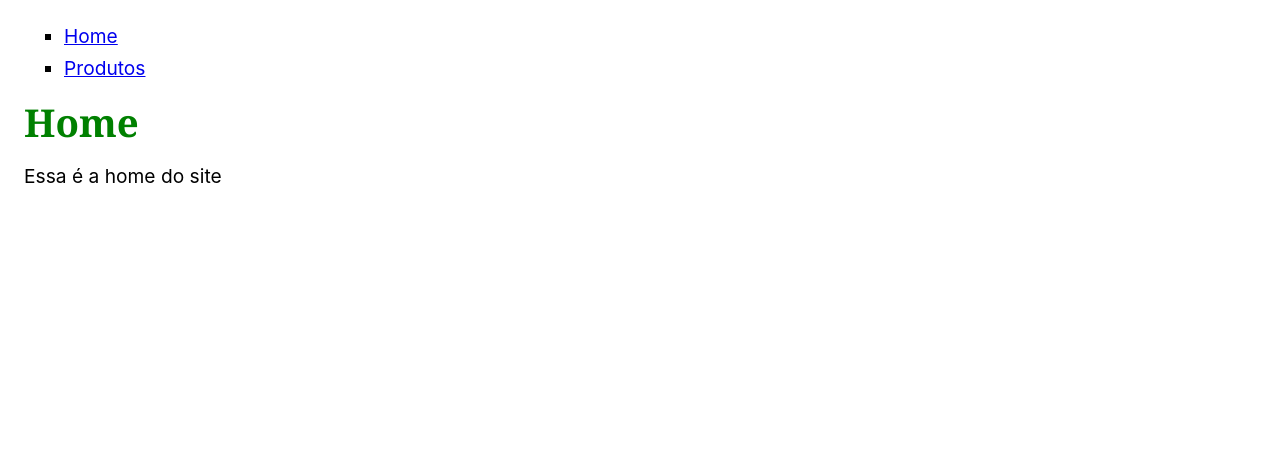
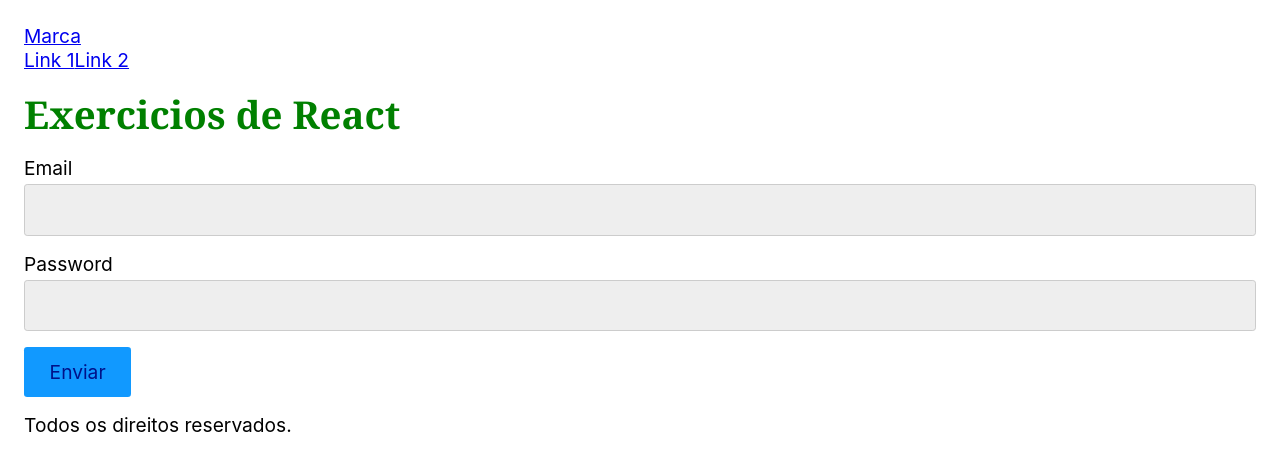
Before and after one commit to eduardoAmroginski/Sandbox-React, a React (Create React App) app in the folder curso/appreact/: page / in a window 1280 px wide. Shown: the top 470 px of the page. Built offline with nearby package versions, Linux system fonts and the light colour scheme.

Commit message:
Ajustando Exercicio 3 e App.js

```diff
--- a/curso/appreact/src/App.js
+++ b/curso/appreact/src/App.js
@@ -17,15 +17,15 @@ const Titulo = ({ cor, texto, children }) => {
 const App = () => {
   return (
     <>
-      {/* <Header />
+      <Header />
       <Titulo cor="green" texto="Exercicios">
         de React
-      </Titulo> */}
+      </Titulo>
       {/* <Exercicio1 /> */}
       {/* <Exercicio2 /> */}
-      <Exercicio3 />
-      {/* <Form /> */}
-      {/* <Footer /> */}
+      {/* <Exercicio3 /> */}
+      <Form />
+      <Footer />
     </>
   );
 };
--- a/curso/appreact/src/Exercicios/Exercicio3/Home.js
+++ b/curso/appreact/src/Exercicios/Exercicio3/Home.js
@@ -3,10 +3,10 @@ import Titulo from "./Fragments/Titulo";
 
 const Home = () => {
   return (
-    <>
+    <section>
       <Titulo texto="Home" />
       <p>Essa é a home do site</p>
-    </>
+    </section>
   );
 };
 
```
